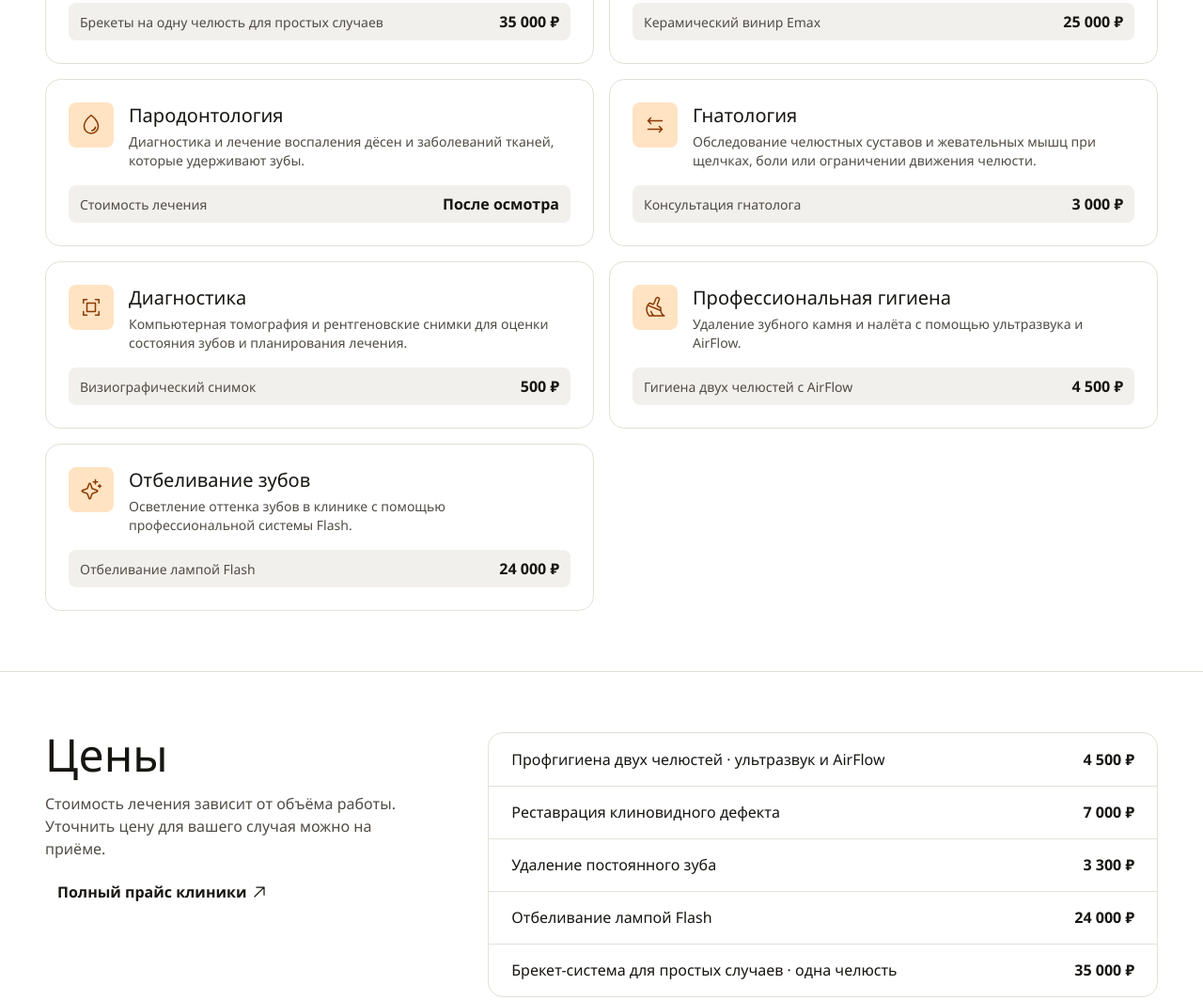
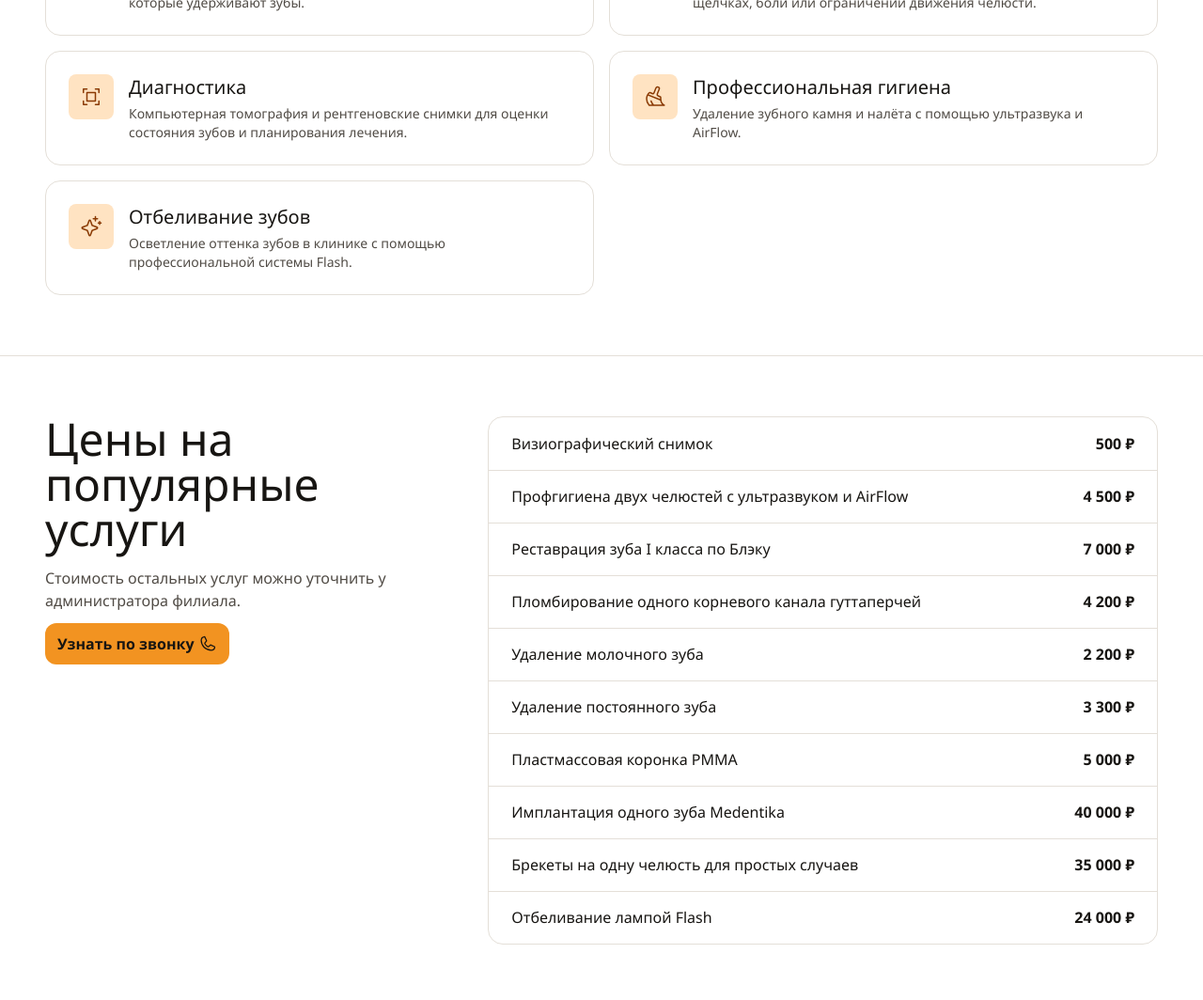
Before and after one commit to eeexeter/appolonia, a plain HTML site: page index.html in a window 1280 px wide. Shown: the part 1340-2404 px from the top of the page at 94% size. Drawn offline with Linux system fonts and the light colour scheme.

Commit message:
Show prices for ten common dental services

```diff
--- a/index.html
+++ b/index.html
@@ -72,69 +72,67 @@
         <article class="service">
           <span class="tile-icon"><svg aria-hidden="true"><use href="#baby"/></svg></span>
           <div><h3>Детская стоматология</h3><p>Осмотр, профилактика и лечение молочных и постоянных зубов у детей.</p></div>
-          <dl class="service-price"><dt>Удаление молочного зуба</dt><dd>2&nbsp;200&nbsp;₽</dd></dl>
         </article>
         <article class="service">
           <span class="tile-icon"><svg aria-hidden="true"><use href="#scissors"/></svg></span>
           <div><h3>Хирургическая стоматология</h3><p>Удаление зубов, в том числе зубов мудрости, и хирургическая подготовка к имплантации.</p></div>
-          <dl class="service-price"><dt>Удаление постоянного зуба</dt><dd>3&nbsp;300&nbsp;₽</dd></dl>
         </article>
         <article class="service">
           <span class="tile-icon"><svg aria-hidden="true"><use href="#screw"/></svg></span>
           <div><h3>Имплантация зубов</h3><p>Восстановление одного зуба, нескольких зубов или целого зубного ряда с опорой на импланты.</p></div>
-          <dl class="service-price"><dt>Установка импланта Medentika</dt><dd>40&nbsp;000&nbsp;₽</dd></dl>
         </article>
         <article class="service">
           <span class="tile-icon"><svg aria-hidden="true"><use href="#crown"/></svg></span>
           <div><h3>Ортопедическая стоматология</h3><p>Восстановление повреждённых и утраченных зубов с помощью коронок, мостов и съёмных протезов.</p></div>
-          <dl class="service-price"><dt>Пластмассовая коронка PMMA</dt><dd>5&nbsp;000&nbsp;₽</dd></dl>
         </article>
         <article class="service">
           <span class="tile-icon"><svg aria-hidden="true"><use href="#smiley"/></svg></span>
           <div><h3>Ортодонтия</h3><p>Исправление прикуса и положения зубов с помощью брекетов и элайнеров.</p></div>
-          <dl class="service-price"><dt>Брекеты на одну челюсть для простых случаев</dt><dd>35&nbsp;000&nbsp;₽</dd></dl>
         </article>
         <article class="service">
           <span class="tile-icon"><svg aria-hidden="true"><use href="#tooth"/></svg></span>
           <div><h3>Эстетическая стоматология</h3><p>Восстановление формы и внешнего вида зубов с помощью реставраций и керамических виниров.</p></div>
-          <dl class="service-price"><dt>Керамический винир Emax</dt><dd>25&nbsp;000&nbsp;₽</dd></dl>
         </article>
         <article class="service">
           <span class="tile-icon"><svg aria-hidden="true"><use href="#drop"/></svg></span>
           <div><h3>Пародонтология</h3><p>Диагностика и лечение воспаления дёсен и заболеваний тканей, которые удерживают зубы.</p></div>
-          <dl class="service-price"><dt>Стоимость лечения</dt><dd>После осмотра</dd></dl>
         </article>
         <article class="service">
           <span class="tile-icon"><svg aria-hidden="true"><use href="#arrows-left-right"/></svg></span>
           <div><h3>Гнатология</h3><p>Обследование челюстных суставов и жевательных мышц при щелчках, боли или ограничении движения челюсти.</p></div>
-          <dl class="service-price"><dt>Консультация гнатолога</dt><dd>3&nbsp;000&nbsp;₽</dd></dl>
         </article>
         <article class="service">
           <span class="tile-icon"><svg aria-hidden="true"><use href="#scan"/></svg></span>
           <div><h3>Диагностика</h3><p>Компьютерная томография и рентгеновские снимки для оценки состояния зубов и планирования лечения.</p></div>
-          <dl class="service-price"><dt>Визиографический снимок</dt><dd>500&nbsp;₽</dd></dl>
         </article>
         <article class="service">
           <span class="tile-icon"><svg aria-hidden="true"><use href="#broom"/></svg></span>
           <div><h3>Профессиональная гигиена</h3><p>Удаление зубного камня и налёта с помощью ультразвука и AirFlow.</p></div>
-          <dl class="service-price"><dt>Гигиена двух челюстей с AirFlow</dt><dd>4&nbsp;500&nbsp;₽</dd></dl>
         </article>
         <article class="service">
           <span class="tile-icon"><svg aria-hidden="true"><use href="#sparkle"/></svg></span>
           <div><h3>Отбеливание зубов</h3><p>Осветление оттенка зубов в клинике с помощью профессиональной системы Flash.</p></div>
-          <dl class="service-price"><dt>Отбеливание лампой Flash</dt><dd>24&nbsp;000&nbsp;₽</dd></dl>
         </article>
       </div>
     </section>
-    <section class="price-band" id="prices">
+    <section class="price-band" id="prices" aria-labelledby="prices-title">
       <div class="wrap price-layout">
-        <div><h2>Цены</h2><p class="section-description">Стоимость лечения зависит от объёма работы. Уточнить цену для вашего случая можно на приёме.</p><a class="text-link" href="https://apollonia-dent.com/czeny/">Полный прайс клиники <svg><use href="#external"/></svg></a></div>
+        <div>
+          <h2 id="prices-title">Цены на популярные услуги</h2>
+          <p class="section-description">Стоимость остальных услуг можно уточнить у администратора филиала.</p>
+          <a class="button" href="#contacts" aria-haspopup="dialog" data-book>Узнать по звонку <svg aria-hidden="true"><use href="#phone"/></svg></a>
+        </div>
         <dl class="price-list">
-          <div><dt>Профгигиена двух челюстей · ультразвук и AirFlow</dt><dd>4 500 ₽</dd></div>
-          <div><dt>Реставрация клиновидного дефекта</dt><dd>7 000 ₽</dd></div>
-          <div><dt>Удаление постоянного зуба</dt><dd>3 300 ₽</dd></div>
-          <div><dt>Отбеливание лампой Flash</dt><dd>24 000 ₽</dd></div>
-          <div><dt>Брекет-система для простых случаев · одна челюсть</dt><dd>35 000 ₽</dd></div>
+          <div><dt>Визиографический снимок</dt><dd>500&nbsp;₽</dd></div>
+          <div><dt>Профгигиена двух челюстей с ультразвуком и AirFlow</dt><dd>4&nbsp;500&nbsp;₽</dd></div>
+          <div><dt>Реставрация зуба I класса по Блэку</dt><dd>7&nbsp;000&nbsp;₽</dd></div>
+          <div><dt>Пломбирование одного корневого канала гуттаперчей</dt><dd>4&nbsp;200&nbsp;₽</dd></div>
+          <div><dt>Удаление молочного зуба</dt><dd>2&nbsp;200&nbsp;₽</dd></div>
+          <div><dt>Удаление постоянного зуба</dt><dd>3&nbsp;300&nbsp;₽</dd></div>
+          <div><dt>Пластмассовая коронка PMMA</dt><dd>5&nbsp;000&nbsp;₽</dd></div>
+          <div><dt>Имплантация одного зуба Medentika</dt><dd>40&nbsp;000&nbsp;₽</dd></div>
+          <div><dt>Брекеты на одну челюсть для простых случаев</dt><dd>35&nbsp;000&nbsp;₽</dd></div>
+          <div><dt>Отбеливание лампой Flash</dt><dd>24&nbsp;000&nbsp;₽</dd></div>
         </dl>
       </div>
     </section>
@@ -205,7 +203,7 @@
   <dialog id="booking" aria-labelledby="booking-title">
     <form method="dialog"><button class="close" aria-label="Закрыть" autofocus><svg><use href="#close-icon"/></svg></button></form>
     <h2 id="booking-title">Выберите филиал</h2>
-    <p>Позвоните в клинику, чтобы согласовать время приёма.</p>
+    <p>Позвоните в клинику, чтобы узнать стоимость услуги или согласовать время приёма.</p>
     <div class="booking-links">
       <a href="tel:+79591333127"><span>кв. Алексеева, 16<small>+7 (959) 133-31-27</small></span><svg><use href="#phone"/></svg></a>
       <a href="tel:+79591574749"><span>кв. Солнечный, 3<small>+7 (959) 157-47-49</small></span><svg><use href="#phone"/></svg></a>
--- a/styles.css
+++ b/styles.css
@@ -121,12 +121,10 @@ h3 { font: var(--title-1); }
 .section-head { display: flex; justify-content: space-between; align-items: end; flex-wrap: wrap; gap: var(--space-200); margin-bottom: var(--space-300); }
 .services, .branches { display: grid; grid-template-columns: repeat(2, minmax(0, 1fr)); gap: var(--space-200); }
 .service, .branches article, .price-list { border: 1px solid var(--border-primary); border-radius: var(--radius-16); background: var(--surface-primary); min-width: 0; }
-.service { display: grid; grid-template-columns: auto minmax(0, 1fr); grid-template-rows: auto 1fr; align-items: start; gap: var(--space-200); padding: var(--space-300); }
+.service { display: grid; grid-template-columns: auto minmax(0, 1fr); align-items: start; gap: var(--space-200); padding: var(--space-300); }
 .service h3 { overflow-wrap: anywhere; }
 .tile-icon { display: grid; place-items: center; width: 48px; height: 48px; background: var(--surface-accent); color: var(--text-brand); border-radius: var(--radius-8); }
 .service p, .branches p { margin-top: var(--space-50); color: var(--text-secondary); font: var(--body-6); }
-.service-price { grid-column: 1 / -1; align-self: end; display: flex; flex-wrap: wrap; justify-content: space-between; align-items: baseline; gap: var(--space-50) var(--space-100); padding: var(--space-75) var(--space-100); border-radius: var(--radius-8); background: var(--surface-subtle); color: var(--text-secondary); font: var(--body-6); }
-.service-price dd { color: var(--text-primary); font: var(--body-1); font-variant-numeric: tabular-nums; }
 .price-band { background: var(--surface-primary); border-block: 1px solid var(--border-primary); }
 .price-layout { display: grid; grid-template-columns: minmax(0, 4fr) minmax(0, 7fr); gap: var(--space-700); padding-block: var(--space-700); }
 .price-layout .section-description, .about .section-description { margin-block: var(--space-200) var(--space-100); }
@@ -134,6 +132,7 @@ h3 { font: var(--title-1); }
 .price-list > div { display: flex; justify-content: space-between; align-items: baseline; gap: var(--space-200); padding: var(--space-200) var(--space-300); }
 .price-list > div + div { position: relative; }
 .price-list > div + div::before { content: ''; position: absolute; inset: 0 0 auto; height: 1px; background: var(--border-primary); }
+.price-list dt { min-width: 0; overflow-wrap: anywhere; }
 .price-list dd { white-space: nowrap; font: var(--body-1); font-variant-numeric: tabular-nums; }
 .about { display: grid; grid-template-columns: minmax(0, 6fr) minmax(0, 5fr); align-items: center; gap: var(--space-600); }
 .clinic-photo { overflow: hidden; border-radius: var(--radius-24); background: var(--surface-primary); }
```
